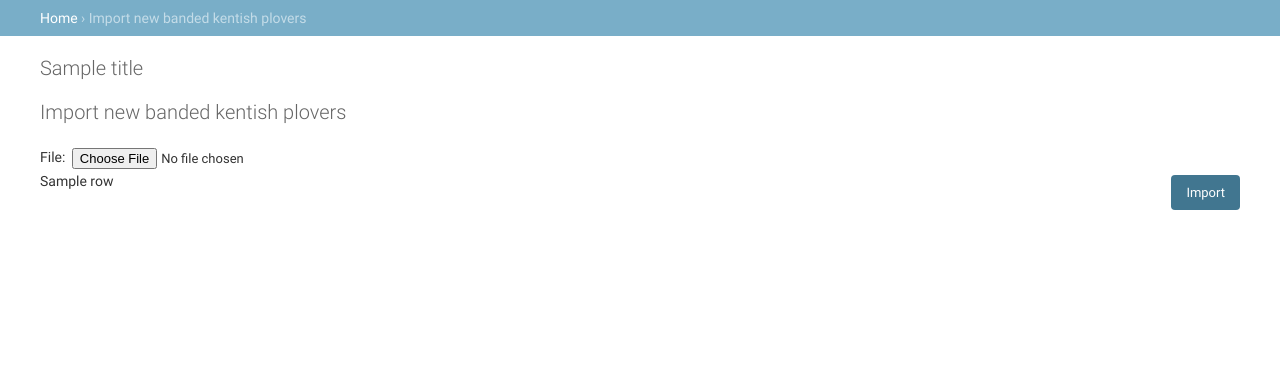
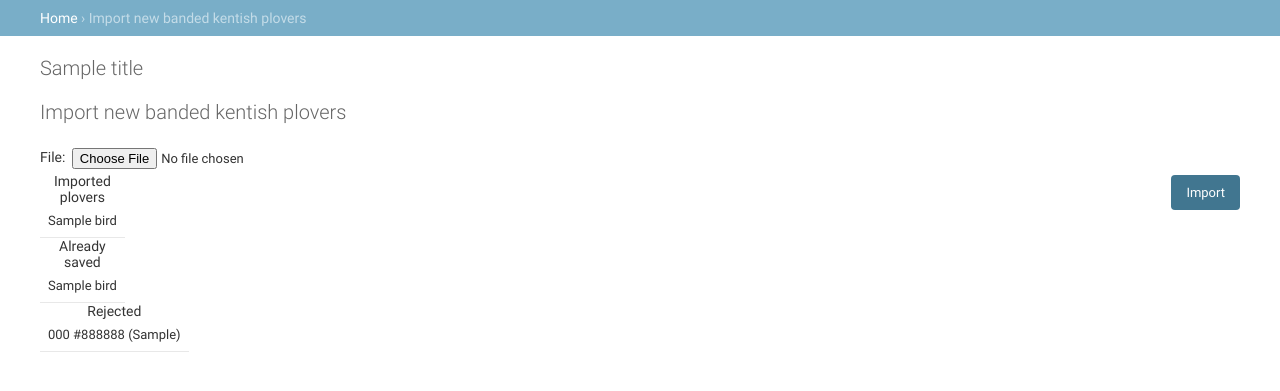
Before and after one commit to Carmain/banding-tracking-v2, a Django app: template templates/admin/import.html in a window 1280 px wide. Shown: the part 48-439 px from the top of the page. Run offline with Django 3.2, Linux system fonts and the light colour scheme; tables that the repository leaves empty hold one stand-in row (values such as "Sample post"); the template is opened without the code that fills it: values that come from a table or form of the project are taken from there, most other values are stand-ins (such as "Sample title", 1, 10 or a date in 2020).

Commit message:
Display import result

```diff
--- a/templates/admin/import.html
+++ b/templates/admin/import.html
@@ -24,8 +24,42 @@
     </div>
   </form>
 
-  {% for row in rows %}
-    {{row}}
-  {% endfor %}
+  {% if recorded %}
+  <table>
+    <caption class="section">{% trans 'Imported plovers' %}</caption>
+    <tbody>
+      {% for bird in recorded %}
+        <tr>
+          <td>{{ bird }}</td>
+        </tr>
+      {% endfor %}
+    </tbody>
+  </table>
+  {% endif %}
 
+  {% if already_saved %}
+    <table>
+      <caption class="section">{% trans 'Already saved' %}</caption>
+      <tbody>
+        {% for bird in already_saved %}
+          <tr>
+            <td>{{ bird }}</td>
+          </tr>
+        {% endfor %}
+      </tbody>
+    </table>
+  {% endif %}
+
+  {% if rejected %}
+    <table>
+      <caption class="section">{% trans 'Rejected' %}</caption>
+      <tbody>
+        {% for bird in rejected %}
+          <tr>
+            <td>{{ bird.code }} {{ bird.color }} ({{ bird.metal_ring }})</td>
+          </tr>
+        {% endfor %}
+      </tbody>
+    </table>
+  {% endif %}
 {% endblock %}
```
Also changed, not shown: core/admin.py (+22 -13 lines).
